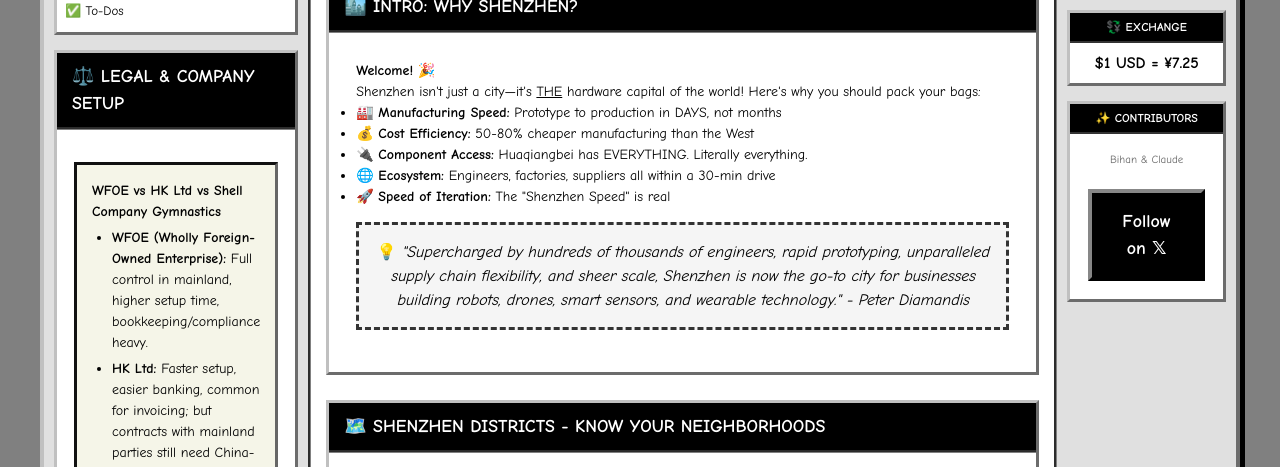
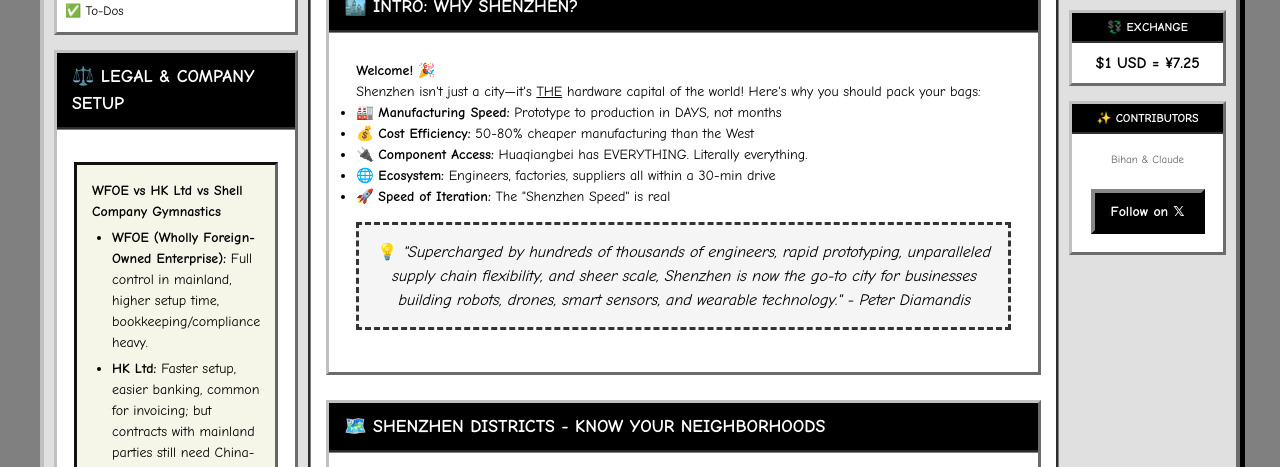
Before and after one commit to bihanmahadewa/chinafornoobs, a plain HTML site: page index.html in a window 1280 px wide. Shown: the part 308-775 px from the top of the page. Drawn offline with Linux system fonts and the light colour scheme; no server answers.

Commit message:
Make follow button smaller in contributors section
Reduced button font size to 14px and padding to 8px 16px for better fit in sidebar.

Co-Authored-By: Claude Sonnet 4.5 <noreply@anthropic.com>

```diff
--- a/index.html
+++ b/index.html
@@ -636,7 +636,7 @@
                         Bihan & Claude
                     </p>
                     <p style="text-align: center;">
-                        <a href="https://x.com/bihanmahadewa" target="_blank" class="big-button">Follow on 𝕏</a>
+                        <a href="https://x.com/bihanmahadewa" target="_blank" class="big-button" style="font-size: 14px; padding: 8px 16px;">Follow on 𝕏</a>
                     </p>
                 </div>
             </td>
```
